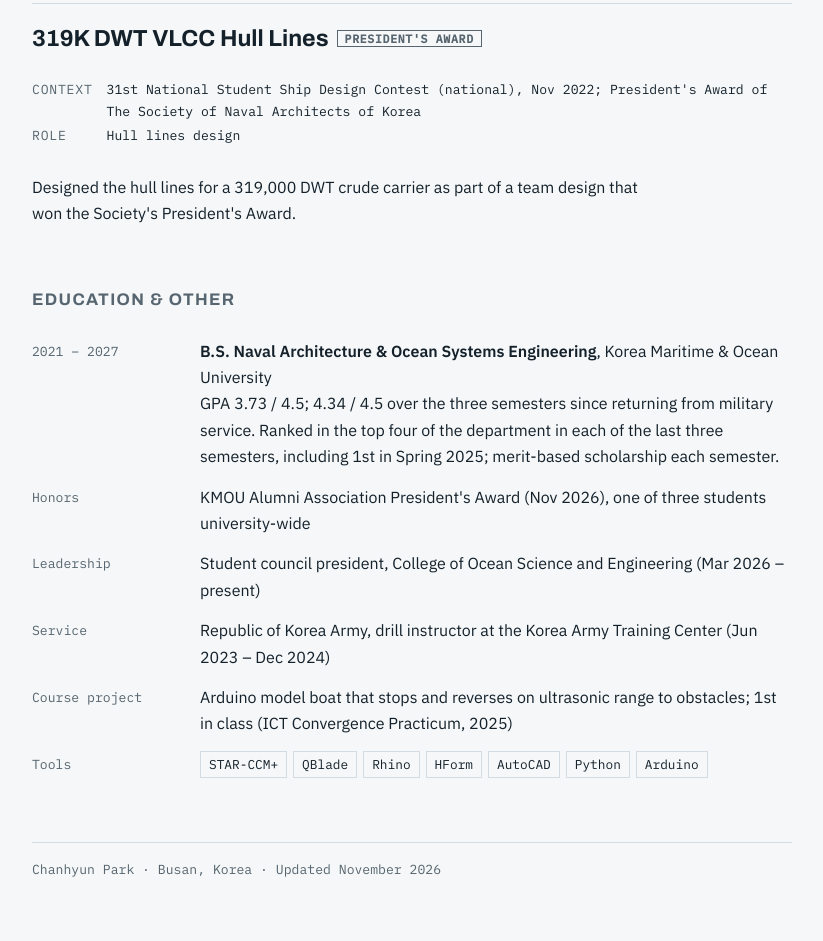
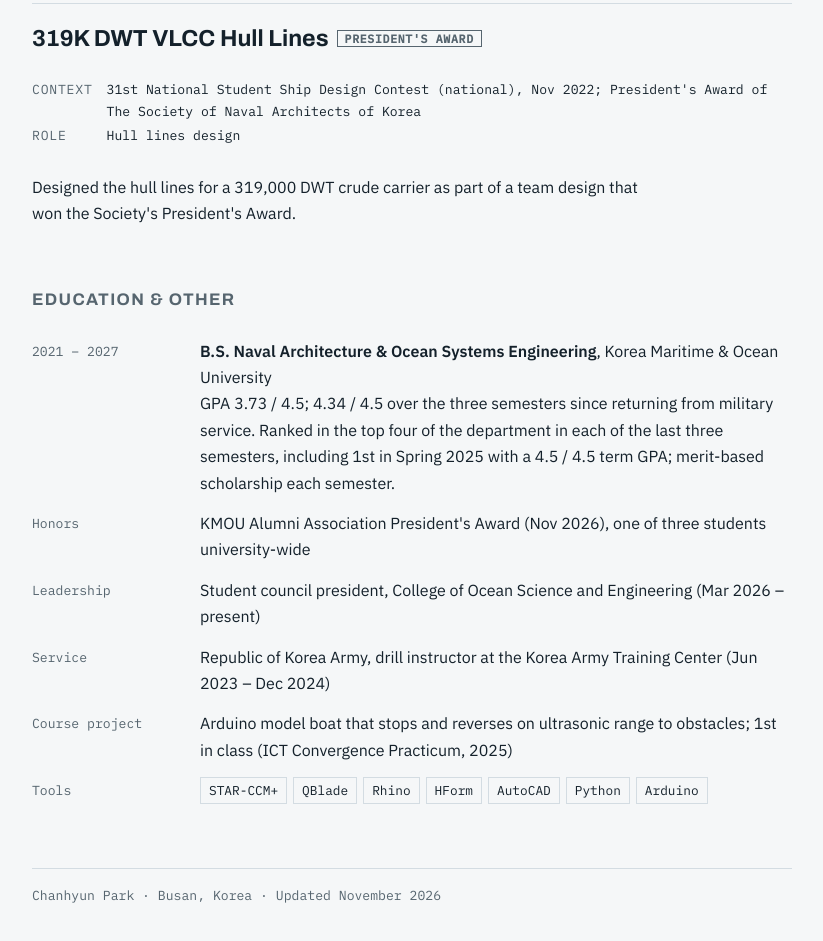
Before and after one commit to chanhyunpark-eng/chanhyunpark-eng.github.io, a plain HTML site: page index.html in a window 1280 px wide. Shown: the part 4678-5619 px from the top of the page, without its empty margins (354-1177 px from the left). Drawn offline with Linux system fonts and the light colour scheme.

Commit message:
Add Spring 2025 term GPA
Co-Authored-By: Claude Opus 5.5 <noreply@anthropic.com>
Claude-Session: https://claude.ai/code/session_017AU9WmnkfdSVUt6mktYFfZ

```diff
--- a/index.html
+++ b/index.html
@@ -270,7 +270,7 @@ footer{color:var(--muted);font-size:.85rem;border-top:1px solid var(--rule);padd
 <section class="group" id="g-edu" aria-labelledby="h-edu">
   <h2 id="h-edu">Education &amp; Other</h2>
   <div class="rows">
-    <div class="row"><span class="mono">2021 – 2027</span><div><b>B.S. Naval Architecture &amp; Ocean Systems Engineering</b>, Korea Maritime &amp; Ocean University<br>GPA 3.73 / 4.5; 4.34 / 4.5 over the three semesters since returning from military service. Ranked in the top four of the department in each of the last three semesters, including 1st in Spring 2025; merit-based scholarship each semester.</div></div>
+    <div class="row"><span class="mono">2021 – 2027</span><div><b>B.S. Naval Architecture &amp; Ocean Systems Engineering</b>, Korea Maritime &amp; Ocean University<br>GPA 3.73 / 4.5; 4.34 / 4.5 over the three semesters since returning from military service. Ranked in the top four of the department in each of the last three semesters, including 1st in Spring 2025 with a 4.5 / 4.5 term GPA; merit-based scholarship each semester.</div></div>
     <div class="row"><span class="mono">Honors</span><div>KMOU Alumni Association President's Award (Nov 2026), one of three students university-wide</div></div>
     <div class="row"><span class="mono">Leadership</span><div>Student council president, College of Ocean Science and Engineering (Mar 2026 – present)</div></div>
     <div class="row"><span class="mono">Service</span><div>Republic of Korea Army, drill instructor at the Korea Army Training Center (Jun 2023 – Dec 2024)</div></div>
```
